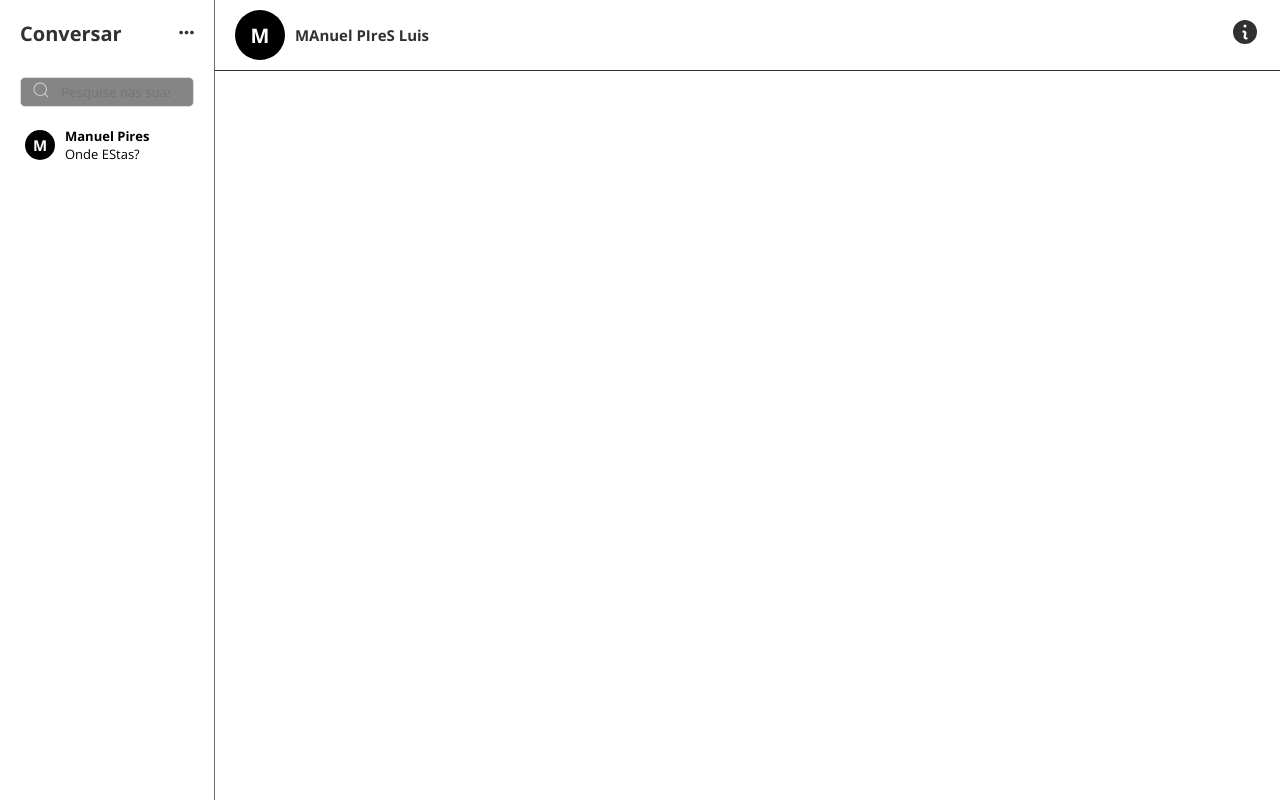
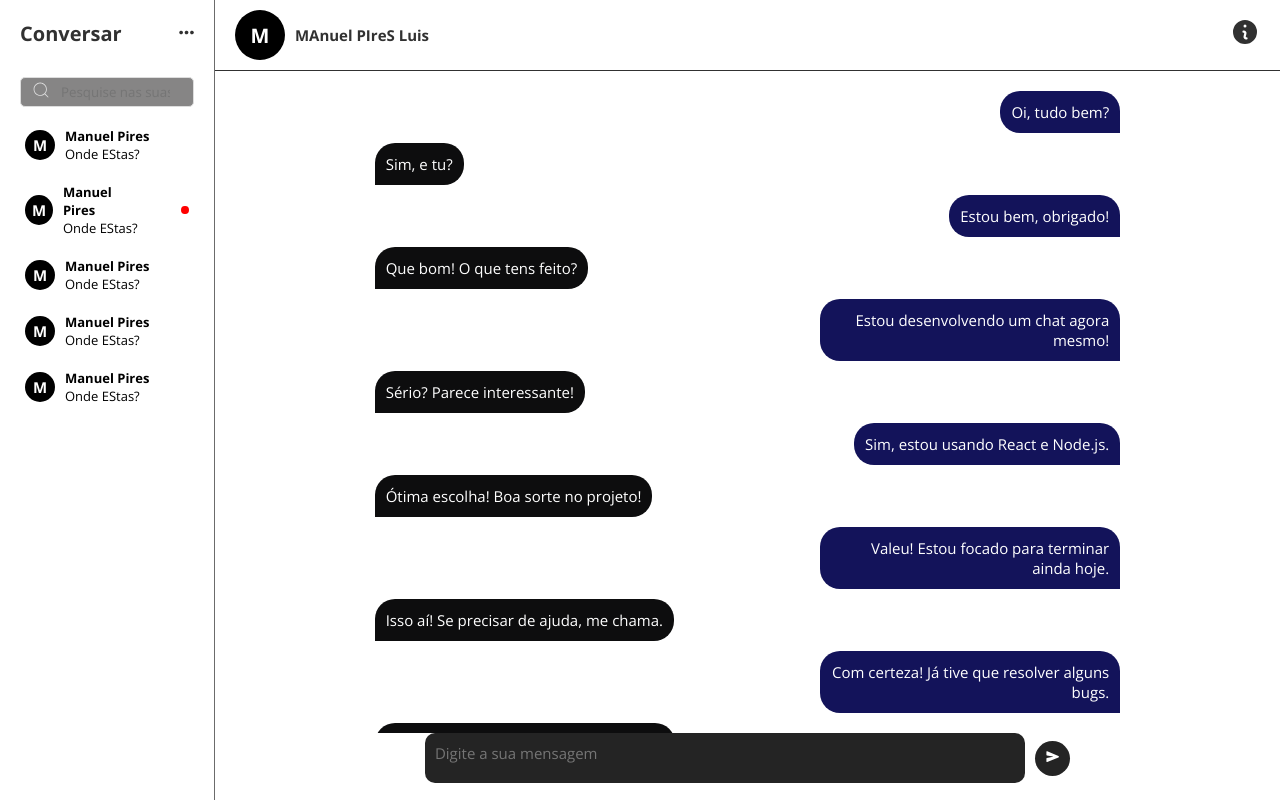
Before and after one commit to ManuelPiresLuis01/Messages, a React (Vite) app in the folder FRONTEND/Messages/: page /messages in a window 1280 px wide. Built offline with nearby package versions, Linux system fonts and the light colour scheme.

Commit message:
add message components and styles for logged and not logged users

```diff
--- /dev/null
+++ b/FRONTEND/Messages/src/assets/componentes/message/message.tsx
@@ -0,0 +1,20 @@
+import Style from "./messsage.module.css"
+interface MessageProps {
+    message: string;
+}
+
+export function MessageUserLoged(p: MessageProps) {
+    return (
+        <div className={Style.messageLoged}>
+            <div>{p.message}</div>
+        </div>
+    )
+}
+
+export function MessageUserNotLoged(p: MessageProps) {
+    return (
+        <div className={Style.messageNotLoged}>
+            <div>  {p.message}</div>
+        </div>
+    )
+}
--- /dev/null
+++ b/FRONTEND/Messages/src/assets/componentes/message/messsage.module.css
@@ -0,0 +1,42 @@
+.messageLoged {
+    width: 100%;
+    display: flex;
+    justify-content: right;
+}
+
+.messageLoged div {
+    text-align: right;
+    max-width: 300px;
+    height: fit-content;
+    border-top-left-radius: 20px;
+    border-bottom-left-radius: 20px;
+    border-top-right-radius: 20px;
+    background-color: #13135a;
+    color: white;
+    font-weight: bold;
+    padding: 11px;
+    font-size: 15px;
+    font-weight: lighter;
+}
+
+
+.messageNotLoged {
+    width: 100%;
+    display: flex;
+    justify-content: left;
+}
+
+.messageNotLoged div {
+    text-align: left;
+    max-width: 300px;
+    height: fit-content;
+    border-top-left-radius: 20px;
+    border-bottom-right-radius: 20px;
+    border-top-right-radius: 20px;
+    background-color: #0d0d0e;
+    color: white;
+    font-weight: bold;
+    padding: 11px;
+    font-size: 15px;
+    font-weight: lighter;
+}
--- a/FRONTEND/Messages/src/assets/pages/messagesPage/Messages.tsx
+++ b/FRONTEND/Messages/src/assets/pages/messagesPage/Messages.tsx
@@ -2,7 +2,9 @@ import Style from "./messages.module.css"
 import { SlOptions } from "react-icons/sl";
 import { CiSearch } from "react-icons/ci";
 import { HiMiniInformationCircle } from "react-icons/hi2";
-import Message from "../../componentes/message/Message";
+import { IoSend } from "react-icons/io5";
+import Message from "../../componentes/messages/Message";
+import { MessageUserLoged, MessageUserNotLoged } from "../../componentes/message/message";
 
 export default function Messages() {
     return (
@@ -22,6 +24,26 @@ export default function Messages() {
                         lastMessage="Onde EStas?"
                         read={false}
                     />
+                       <Message
+                        name="Manuel Pires"
+                        lastMessage="Onde EStas?"
+                        read={true}
+                    />
+                       <Message
+                        name="Manuel Pires"
+                        lastMessage="Onde EStas?"
+                        read={false}
+                    />
+                       <Message
+                        name="Manuel Pires"
+                        lastMessage="Onde EStas?"
+                        read={false}
+                    />
+                       <Message
+                        name="Manuel Pires"
+                        lastMessage="Onde EStas?"
+                        read={false}
+                    />
                 </div>
             </div>
             <div className={Style.messages}>
@@ -30,7 +52,47 @@ export default function Messages() {
                         <div className={Style.avatar}>M</div>
                         <h1>MAnuel PIreS Luis</h1>
                     </div>
-                    <i><HiMiniInformationCircle/></i>
+                    <i><HiMiniInformationCircle /></i>
+                </div>
+                <div className={Style.ContainerMessagesList}>
+                    <div className={Style.messagesList}>
+                        <div className={Style.messageList}>
+                                <MessageUserLoged message="Oi, tudo bem?" />
+                                <MessageUserNotLoged message="Sim, e tu?" />
+                                <MessageUserLoged message="Estou bem, obrigado!" />
+                                <MessageUserNotLoged message="Que bom! O que tens feito?" />
+                                <MessageUserLoged message="Estou desenvolvendo um chat agora mesmo!" />
+                                <MessageUserNotLoged message="Sério? Parece interessante!" />
+                                <MessageUserLoged message="Sim, estou usando React e Node.js." />
+                                <MessageUserNotLoged message="Ótima escolha! Boa sorte no projeto!" />
+                                <MessageUserLoged message="Valeu! Estou focado para terminar ainda hoje." />
+                                <MessageUserNotLoged message="Isso aí! Se precisar de ajuda, me chama." />
+                                <MessageUserLoged message="Com certeza! Já tive que resolver alguns bugs." />
+                                <MessageUserNotLoged message="Bugs sempre aparecem! O importante é não desistir." />
+                                <MessageUserLoged message="Exato! Vou implementar agora a parte de tempo real." />
+                                <MessageUserNotLoged message="Boa! WebSockets ou Firebase?" />
+                                <MessageUserLoged message="WebSockets! Assim fica mais dinâmico." />
+                                <MessageUserNotLoged message="Ótima escolha! Vai rodar liso." />
+                                <MessageUserLoged message="Espero que sim! Vou testar agora." />
+                                <MessageUserNotLoged message="Boa sorte! Me avisa se der certo." />
+                                <MessageUserLoged message="Funcionou! As mensagens aparecem em tempo real." />
+                                <MessageUserNotLoged message="Incrível! Agora só falta estilizar melhor." />
+                                <MessageUserLoged message="Verdade! Vou ajustar o CSS para ficar mais bonito." />
+                                <MessageUserNotLoged message="Isso! Um bom design faz muita diferença." />
+                                <MessageUserLoged message="Sim, vou pedir ajuda ao designer para melhorar o layout." />
+                                <MessageUserNotLoged message="Boa! Assim o projeto fica mais profissional." />
+                                <MessageUserLoged message="Com certeza! Depois disso, só falta testar tudo." />
+                                <MessageUserNotLoged message="Isso aí! Garantir que não tenha bugs antes de lançar." />
+                                <MessageUserLoged message="Sim! Quero que o chat esteja 100% funcional." />
+                                <MessageUserNotLoged message="Vai conseguir! Já avançou bastante." />
+                                <MessageUserLoged message="Valeu! Estou animado para finalizar isso hoje." />
+                                <MessageUserNotLoged message="Boa sorte! Qualquer coisa, estou por aqui." />
+                        </div>
+                    </div>
+                    <div className={Style.inputSendMessage}>
+                        <textarea placeholder="Digite a sua mensagem"></textarea>
+                        <button><IoSend /></button>
+                    </div>
                 </div>
             </div>
         </div>
--- a/FRONTEND/Messages/src/assets/pages/messagesPage/messages.module.css
+++ b/FRONTEND/Messages/src/assets/pages/messagesPage/messages.module.css
@@ -126,6 +126,82 @@ justify-content: center;
 
 .HeaderUser i{
     font-size: 30px;
-    cursor: poiter;
+    cursor: pointer;
     color: #313131;
 }
+
+.ContainerMessagesList{
+    position: relative;
+    width: 100%;
+    display: flex;
+justify-content: center;
+    height: 90%;
+}
+
+.inputSendMessage{
+    position: absolute;
+    bottom: 0;
+    left: 0;
+    width: 100%;
+    margin: 0 auto;
+    border-radius: 5px;
+    padding-top: 10px;
+    background-color: white;
+    font-size: 20px;
+    font-weight: lighter;
+    display: flex;
+    align-items: center;
+    justify-content: center;
+    gap: 10px;
+    padding: 0 20px;
+}
+
+
+.inputSendMessage textarea{
+    resize: none;
+    margin-bottom: 10px;
+    background-color: #242424;
+    color: #dddddd;
+    width:600px;
+    height: 50px;
+    border-radius: 10px;
+    padding: 10px;
+    font-size: 15px;
+    font-weight: lighter;
+    border: none;
+    outline: none;
+}
+
+
+.inputSendMessage button{
+  background: none;
+  border: none;
+  width: 35px;
+  margin-bottom:10px ;
+  height: 35px;
+  color: white;
+  border-radius: 50%;
+  background-color: #242424;
+  cursor: pointer;
+}
+
+.messagesList {
+    width: 100%;
+    display: flex;
+    justify-content: center;
+}
+.messagesList .messageList{
+    width: 70%;
+   height: 100%;
+    overflow: hidden;
+    overflow-y: scroll;
+    padding-bottom: 100px;
+    display: flex;
+    flex-direction: column;
+    gap: 10px;
+    margin-bottom: 20px;
+}
+
+.messagesList .messageList::-webkit-scrollbar{
+ width: 0;
+}
```
Also changed, not shown: FRONTEND/Messages/src/assets/componentes/messages/Message.module.css (renamed from FRONTEND/Messages/src/assets/componentes/message/Message.module.css), FRONTEND/Messages/src/assets/componentes/messages/Message.tsx (renamed from FRONTEND/Messages/src/assets/componentes/message/Message.tsx).
